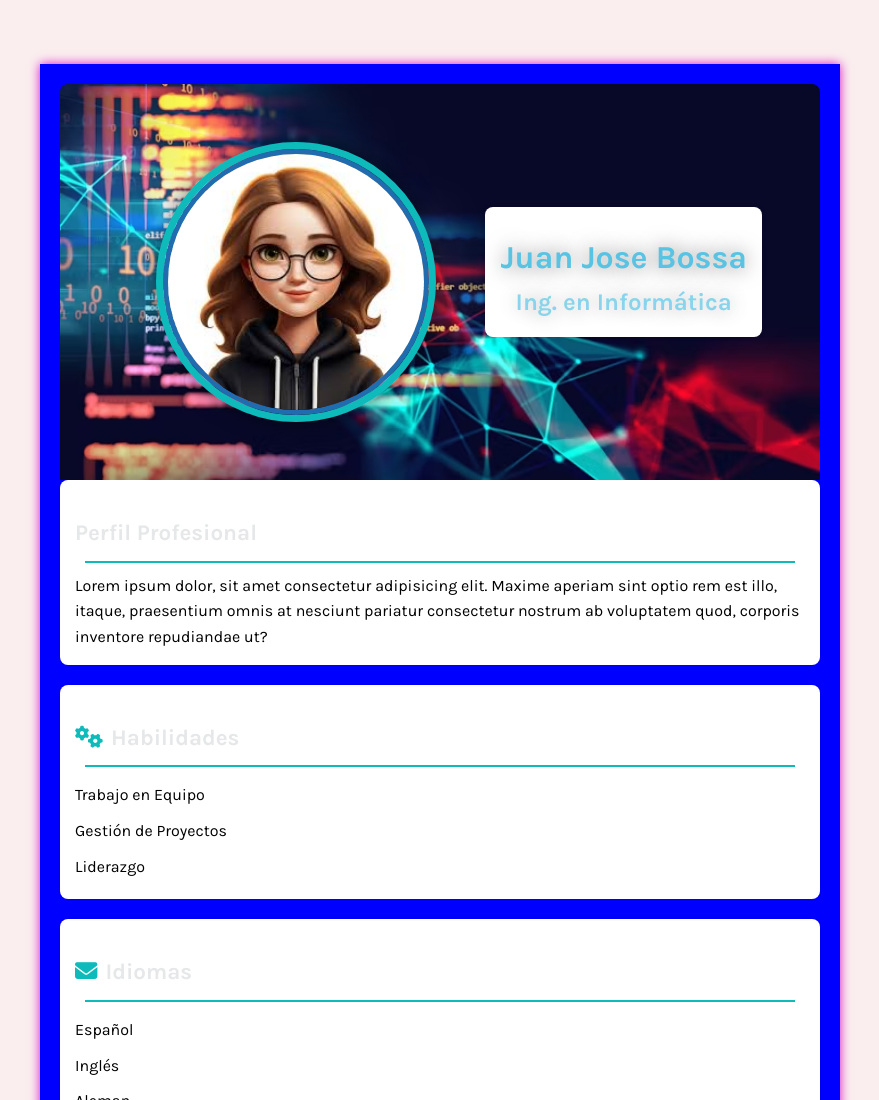
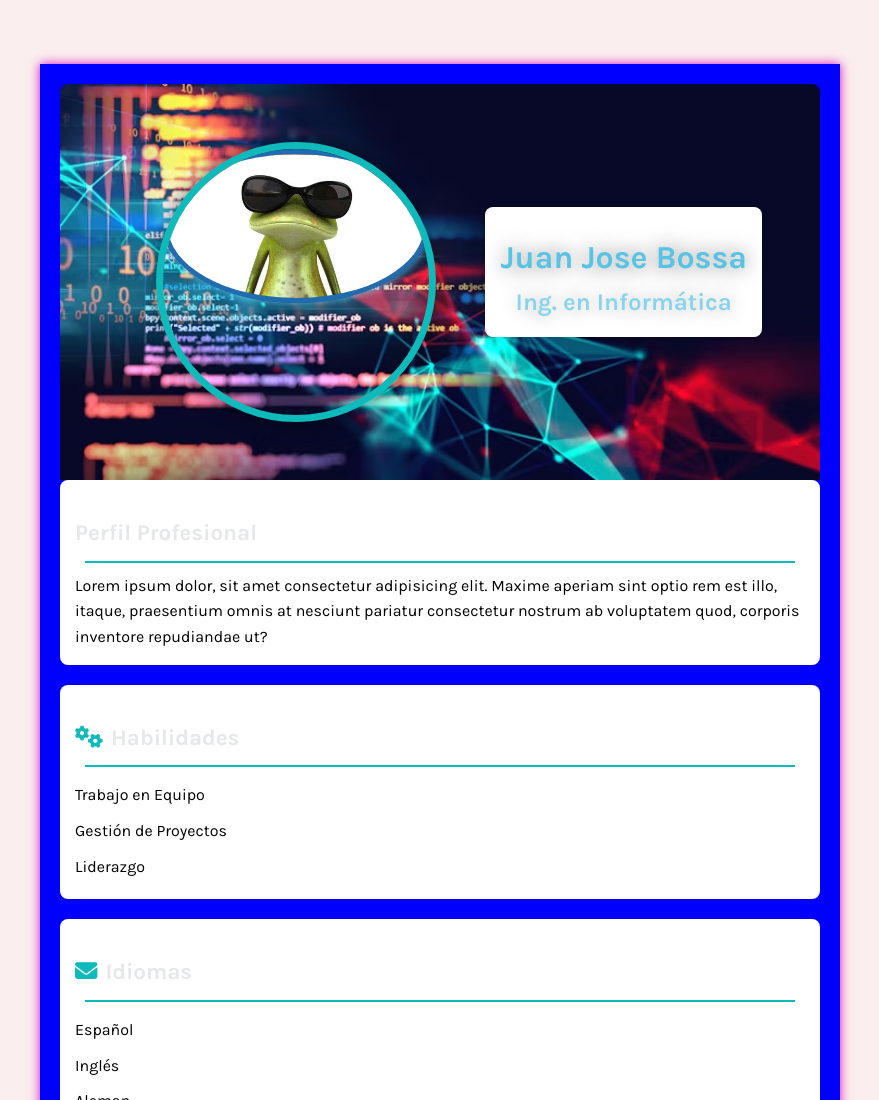
Before and after one commit to LKdeuS/evaluacion, a plain HTML site: page index.html in a window 1280 px wide. Shown: the top 1100 px of the page, without its empty margins (200-1079 px from the left). Drawn offline with Linux system fonts and the light colour scheme.

Commit message:
cambio de foto

```diff
--- a/index.html
+++ b/index.html
@@ -12,7 +12,7 @@
     <main class="container">
         <header class="cabecera" >
             <figure class="contenedor_foto_perfil">
-                <img src="./img/perfil.jpeg" alt="Imagen de Perfil">
+                <img src="./img/me.avif" alt="Imagen de Perfil">
             </figure>
             <section class="nombre_puesto">
                 <h1>Juan Jose Bossa</h1>
```
Also changed, not shown: img/me.avif (added).
